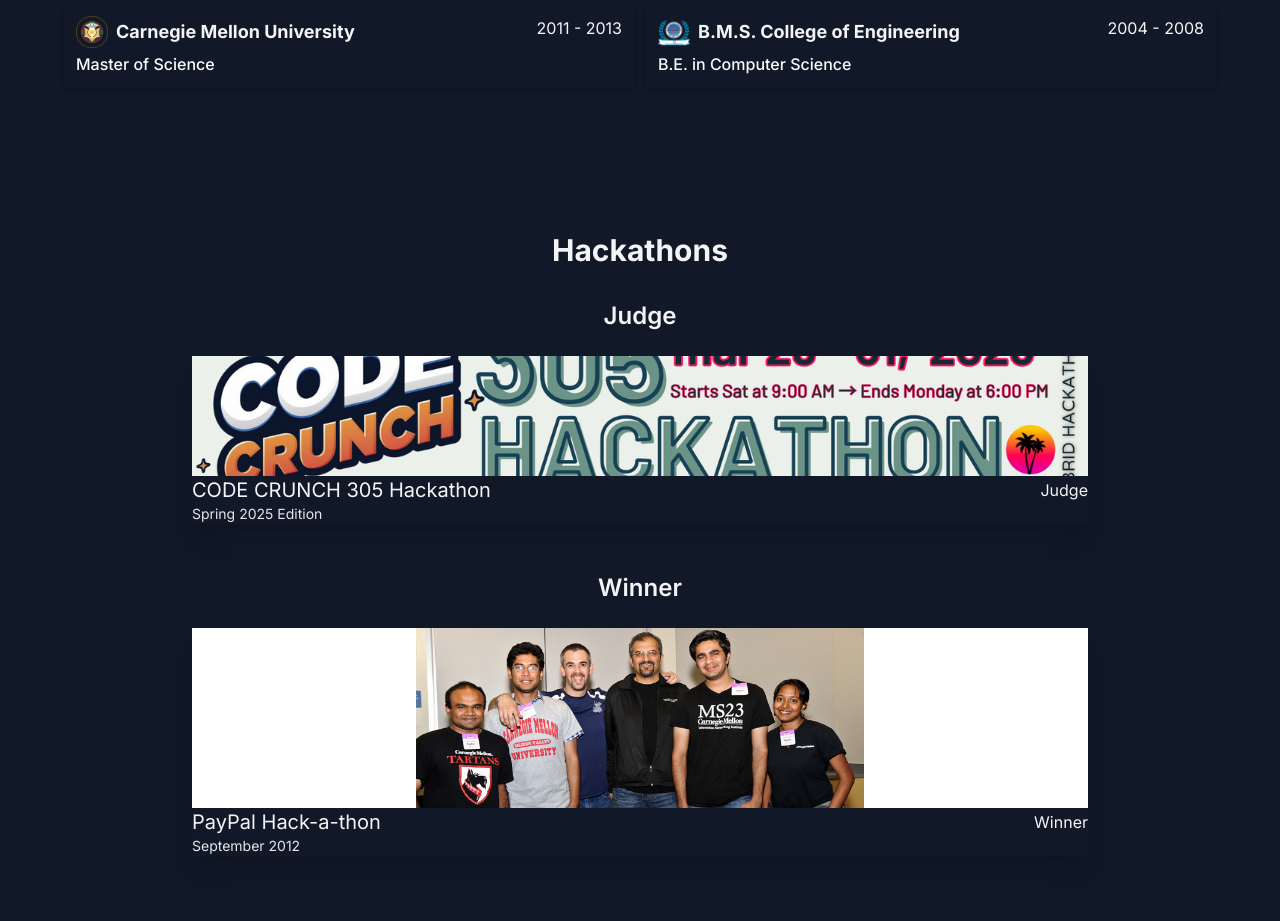
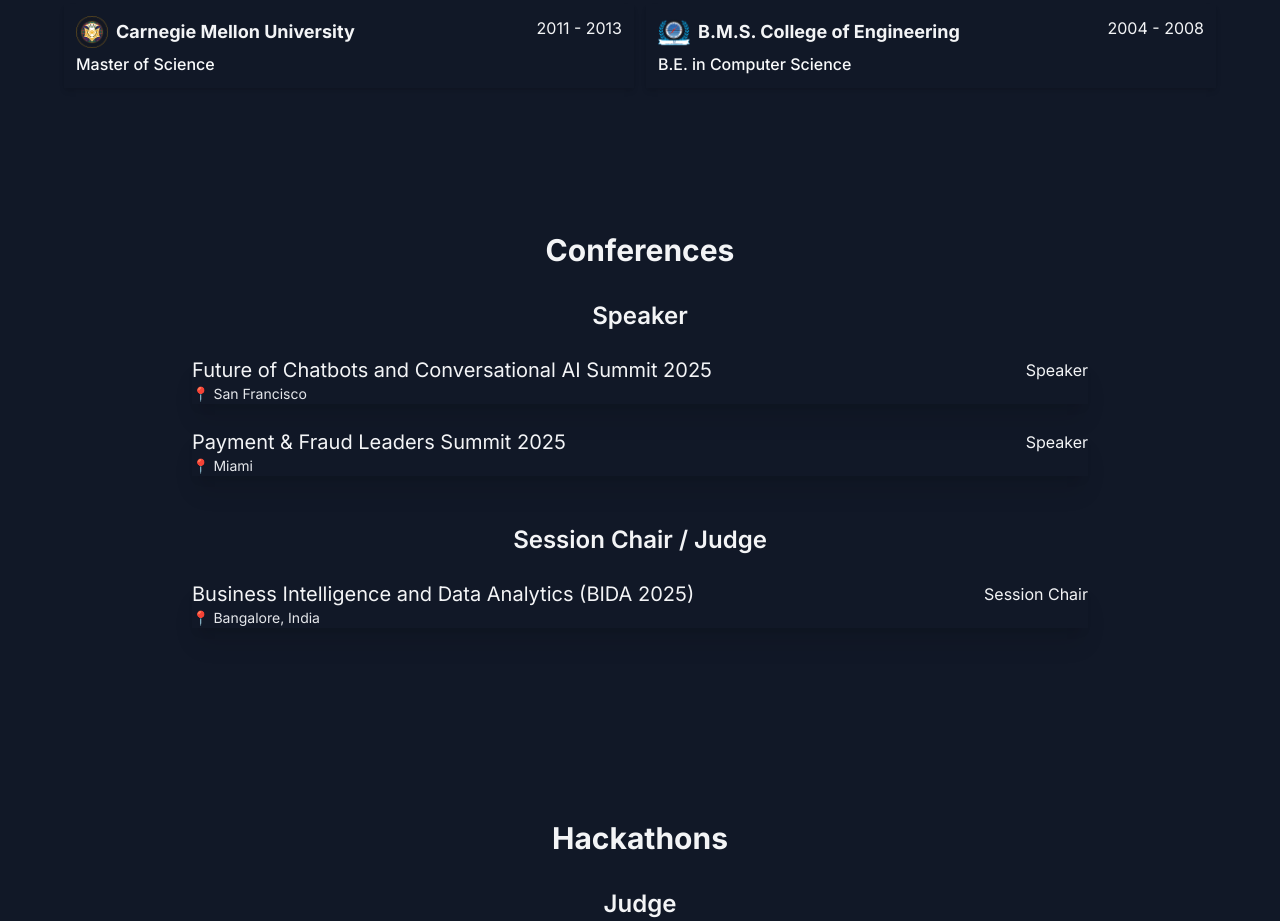
Before and after one commit to ashwindas/ashwindas.github.io, a Next.js app: page / in a window 1280 px wide. Shown: the part 1740-2661 px from the top of the page. Built offline with nearby package versions, Linux system fonts and the light colour scheme.

Commit message:
Fix Cypress test for PayPal Hack-a-thon Banner

```diff
--- a/cypress.config.ts
+++ b/cypress.config.ts
@@ -2,7 +2,7 @@
 
 export default defineConfig({
   e2e: {
-    baseUrl: 'http://localhost:8000',
+    baseUrl: 'http://localhost:3000',
     viewportWidth: 1280,
     viewportHeight: 720,
     video: false,
--- a/src/app/page.tsx
+++ b/src/app/page.tsx
@@ -48,6 +48,12 @@
                 className="btn btn-primary min-w-[140px]"
               >
                 Photography
+              </ScrollButton>
+              <ScrollButton
+                targetId="conferences"
+                className="btn btn-primary min-w-[140px]"
+              >
+                Conferences
               </ScrollButton>
               <ScrollButton
                 targetId="hackathons"
@@ -243,6 +249,77 @@
         </div>
       </section>
 
+      {/* Conferences Section */}
+      <section id="conferences" className="py-24 bg-base-100 dark:bg-base-200">
+        <div className="container mx-auto px-4">
+          <h2 className="text-3xl font-bold mb-8 text-center text-base-content dark:text-gray-100">Conferences</h2>
+          <div className="space-y-12">
+            {/* Speaker Section */}
+            <div className="mb-12">
+              <h3 className="text-2xl font-semibold mb-6 text-center text-base-content dark:text-gray-100">Speaker</h3>
+              <div className="grid grid-cols-1 gap-6 max-w-4xl mx-auto">
+                <a
+                  href="https://futureofconversationalai.com/FOCCAS2025.2/"
+                  target="_blank"
+                  rel="noopener noreferrer"
+                  className="card bg-base-300 dark:bg-base-300 shadow-xl hover:shadow-2xl transition-shadow cursor-pointer overflow-hidden"
+                >
+                  <div className="card-body">
+                    <div className="flex items-center justify-between">
+                      <h3 className="card-title text-xl text-base-content dark:text-gray-100">Future of Chatbots and Conversational AI Summit 2025</h3>
+                      <div className="badge badge-primary">Speaker</div>
+                    </div>
+                    <p className="text-sm text-base-content dark:text-gray-200">
+                      <span className="inline-block mr-2">📍 San Francisco</span>
+                    </p>
+                  </div>
+                </a>
+
+                <a
+                  href="https://www.clarionevents-leaderssummit.com/"
+                  target="_blank"
+                  rel="noopener noreferrer"
+                  className="card bg-base-300 dark:bg-base-300 shadow-xl hover:shadow-2xl transition-shadow cursor-pointer overflow-hidden"
+                >
+                  <div className="card-body">
+                    <div className="flex items-center justify-between">
+                      <h3 className="card-title text-xl text-base-content dark:text-gray-100">Payment & Fraud Leaders Summit 2025</h3>
+                      <div className="badge badge-primary">Speaker</div>
+                    </div>
+                    <p className="text-sm text-base-content dark:text-gray-200">
+                      <span className="inline-block mr-2">📍 Miami</span>
+                    </p>
+                  </div>
+                </a>
+              </div>
+            </div>
+
+            {/* Session Chair / Judge Section */}
+            <div className="mb-12">
+              <h3 className="text-2xl font-semibold mb-6 text-center text-base-content dark:text-gray-100">Session Chair / Judge</h3>
+              <div className="grid grid-cols-1 gap-6 max-w-4xl mx-auto">
+                <a
+                  href="https://scrs.in/public/conference/bida2025"
+                  target="_blank"
+                  rel="noopener noreferrer"
+                  className="card bg-base-300 dark:bg-base-300 shadow-xl hover:shadow-2xl transition-shadow cursor-pointer overflow-hidden"
+                >
+                  <div className="card-body">
+                    <div className="flex items-center justify-between">
+                      <h3 className="card-title text-xl text-base-content dark:text-gray-100">Business Intelligence and Data Analytics (BIDA 2025)</h3>
+                      <div className="badge badge-primary">Session Chair</div>
+                    </div>
+                    <p className="text-sm text-base-content dark:text-gray-200">
+                      <span className="inline-block mr-2">📍 Bangalore, India</span>
+                    </p>
+                  </div>
+                </a>
+              </div>
+            </div>
+          </div>
+        </div>
+      </section>
+
       {/* Hackathons Section */}
       <section id="hackathons" className="py-24 bg-base-200 dark:bg-base-100">
         <div className="container mx-auto px-4">
```
Also changed, not shown: 2 other files (tests, documents, lock files or other folders).
